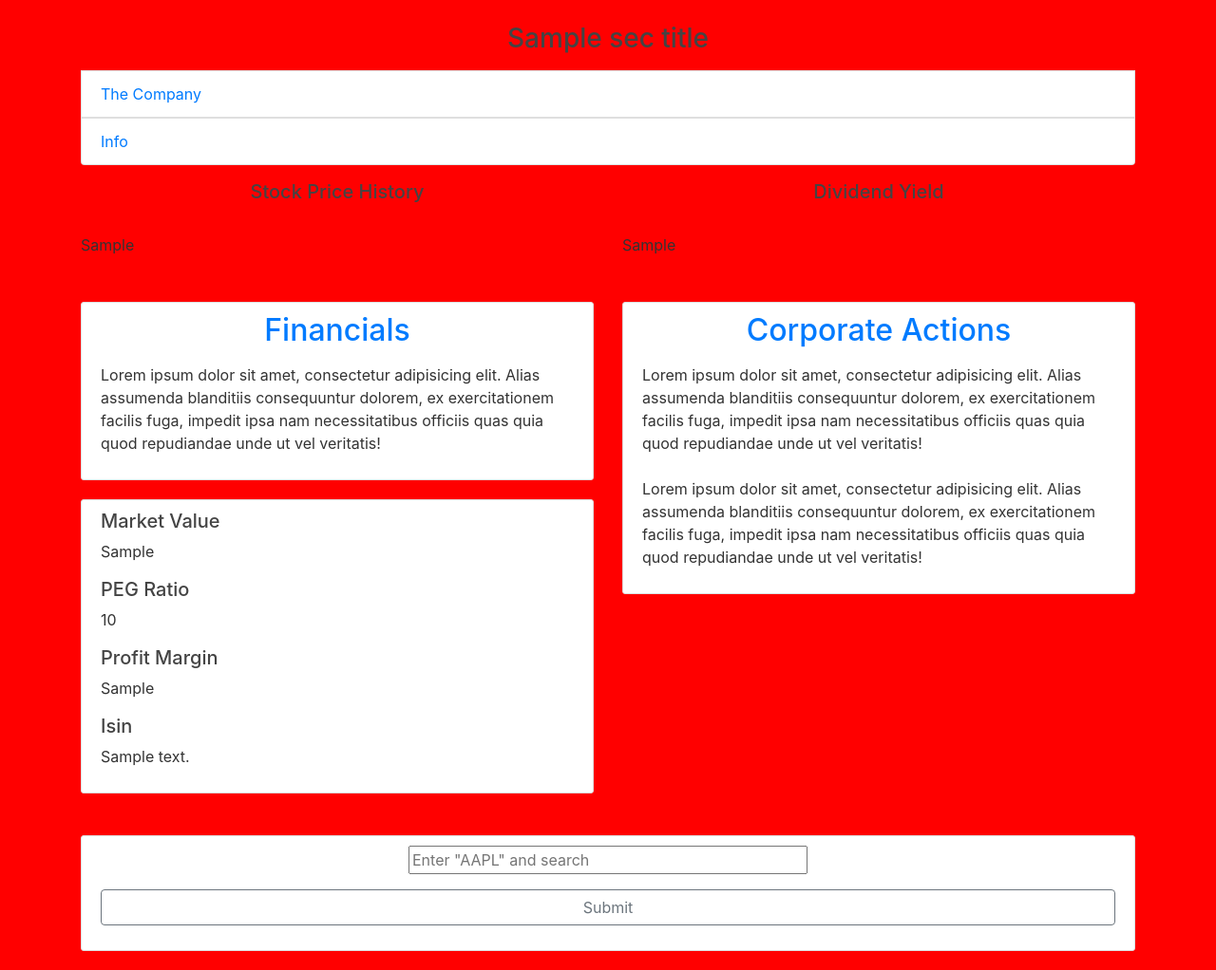
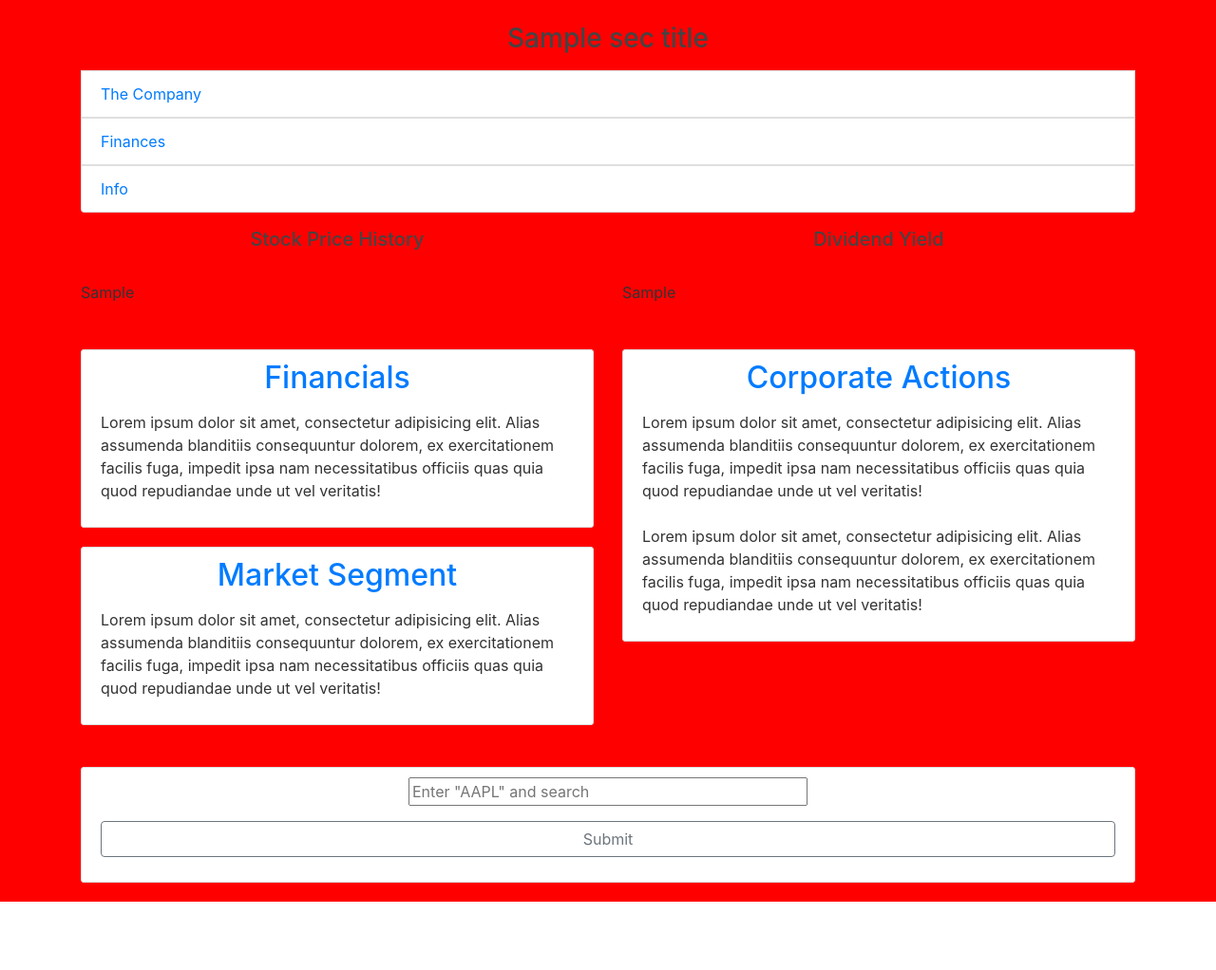
Before and after one commit to noahtech90/Stockify, a Django app: template django_project/blog/templates/blog/security.html in a window 1280 px wide. Shown: the part 56-1078 px from the top of the page at 95% size. After the commit the page ends 1006 px from the top, so only its background shows below. Run offline with Django 3.2, Linux system fonts and the light colour scheme; tables that the repository leaves empty hold one stand-in row (values such as "Sample post"); the template is opened without the code that fills it: values that come from a table or form of the project are taken from there, most other values are stand-ins (such as "Sample title", 1, 10 or a date in 2020); some libraries are stand-ins or nearby versions.

Commit message:
Adjusting Security Page Display

```diff
--- a/django_project/blog/templates/blog/security.html
+++ b/django_project/blog/templates/blog/security.html
@@ -16,6 +16,18 @@
                     </p>
                 </div>
             </li>
+            <a href="#fact" data-toggle="collapse"><li class="list-group-item">Finances</a>
+            <div id="fact" class="collapse pt-4">
+                    <h5>Market Value</h5>
+                    <p> {{ sec_market_cap }} </p>
+                    <h5>PEG Ratio</h5>
+                    <p> {{ sec_price_to_earnings }}</p>
+                    <h5>Profit Margin</h5>
+                    <p> {{ sec_profit_margins }}</p>
+                    <h5>Isin</h5>
+                    <p>{{ sec_isin }} </p>
+              </div>
+              </li>
             <a href="#sec" data-toggle="collapse"><li class="list-group-item">Info</a>
                 <div id="sec" class="collapse">
 
@@ -58,25 +70,15 @@
                 <h2 class="text-center"><a href="#">Financials</a></h2>
               <p class="pt-2">Lorem ipsum dolor sit amet, consectetur adipisicing elit. Alias assumenda blanditiis consequuntur dolorem, ex exercitationem facilis fuga, impedit ipsa nam necessitatibus officiis quas quia quod repudiandae unde ut vel veritatis!</p>
             </div>
-
-
-            <div class="content-section">
-                <h5>Market Value</h5>
-                <p> {{ sec_market_cap }} </p>
-                <h5>PEG Ratio</h5>
-                <p> {{ sec_price_to_earnings }}</p>
-                <h5>Profit Margin</h5>
-                <p> {{ sec_profit_margins }}</p>
-                <h5>Isin</h5>
-                <p>{{ sec_isin }} </p>
+          <div class="content-section">
+                <h2 class="text-center"><a class="" class='corp-act-link' href="{% url 'blog-corpact' %}">Market Segment</a></h2>
+              <p class="pt-2">Lorem ipsum dolor sit amet, consectetur adipisicing elit. Alias assumenda blanditiis consequuntur dolorem, ex exercitationem facilis fuga, impedit ipsa nam necessitatibus officiis quas quia quod repudiandae unde ut vel veritatis!</p>
             </div>
           </div>
-          <div class="col-md-6 pt-4 mt-4">
-          <div class="content-section">
-                <h2 class="text-center"><a class="" class='corp-act-link' href="{% url 'blog-corpact' %}">Corporate Actions</a></h2>
+        <div class="col-md-6 pt-4 mt-4">
+            <div class="content-section">
+            <h2 class="text-center"><a class="" class='corp-act-link' href="{% url 'blog-corpact' %}">Corporate Actions</a></h2>
               <p class="pt-2">Lorem ipsum dolor sit amet, consectetur adipisicing elit. Alias assumenda blanditiis consequuntur dolorem, ex exercitationem facilis fuga, impedit ipsa nam necessitatibus officiis quas quia quod repudiandae unde ut vel veritatis!</p>
-
-
               <p class="pt-2">Lorem ipsum dolor sit amet, consectetur adipisicing elit. Alias assumenda blanditiis consequuntur dolorem, ex exercitationem facilis fuga, impedit ipsa nam necessitatibus officiis quas quia quod repudiandae unde ut vel veritatis!</p>
             </div>
           </div>
@@ -100,7 +102,4 @@
 
     </div>
 
-
-
-
 {% endblock content %}
```
Also changed, not shown: django_project/db.sqlite3.
